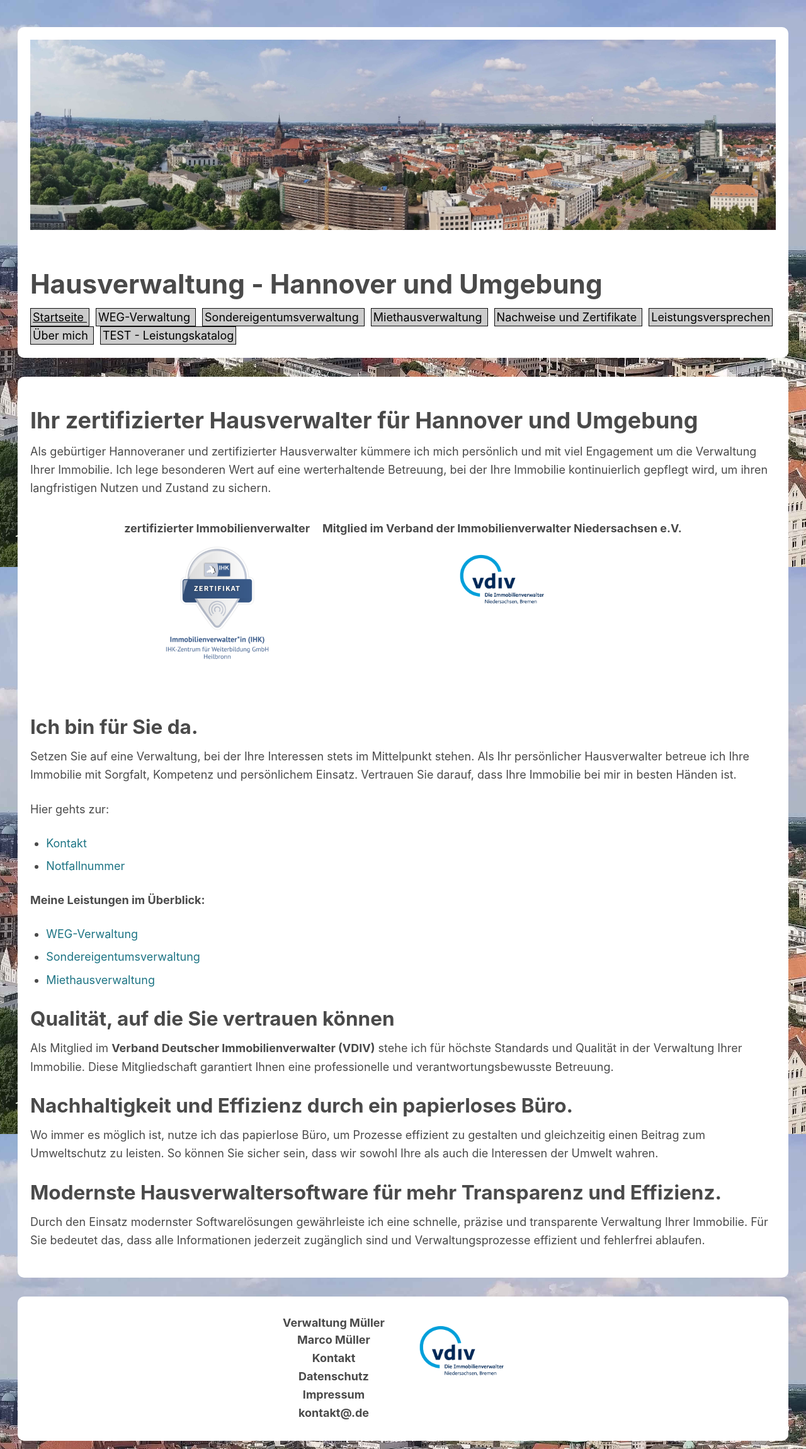
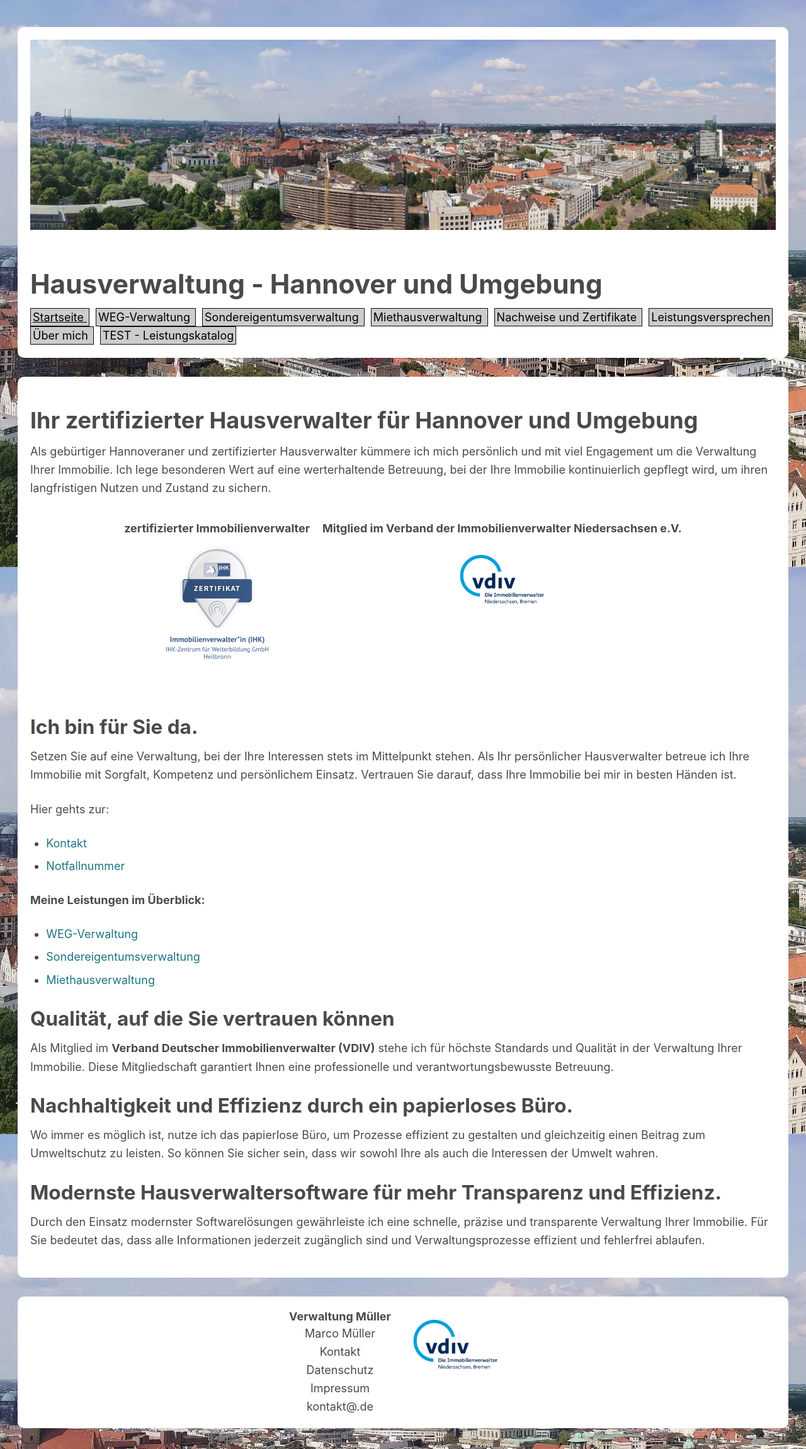
Before and after one commit to marek22k/hausverwaltung, a Jekyll site: the page built from index.md, in a window 1280 px wide. Shown: the whole page at 63% size. Built offline with Jekyll 4.4.1, drawn with Linux system fonts in a browser that asks for light colours.

Commit message:
Update style.css
fetter Text in footer auskommentiert

```diff
--- a/assets/css/style.css
+++ b/assets/css/style.css
@@ -80,7 +80,7 @@ nav > a:hover {
 }
 
 #footer_div > div {
-  margin: 10px;
+  /* margin: 10px; */
   text-align: center;
-  font-weight: bold;
+  /* font-weight: bold; */
 }
```
